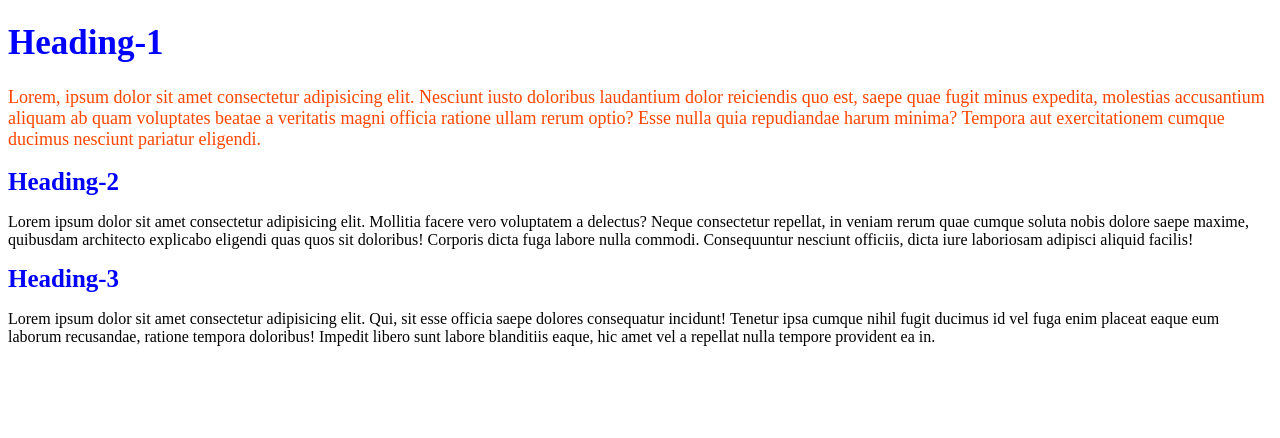
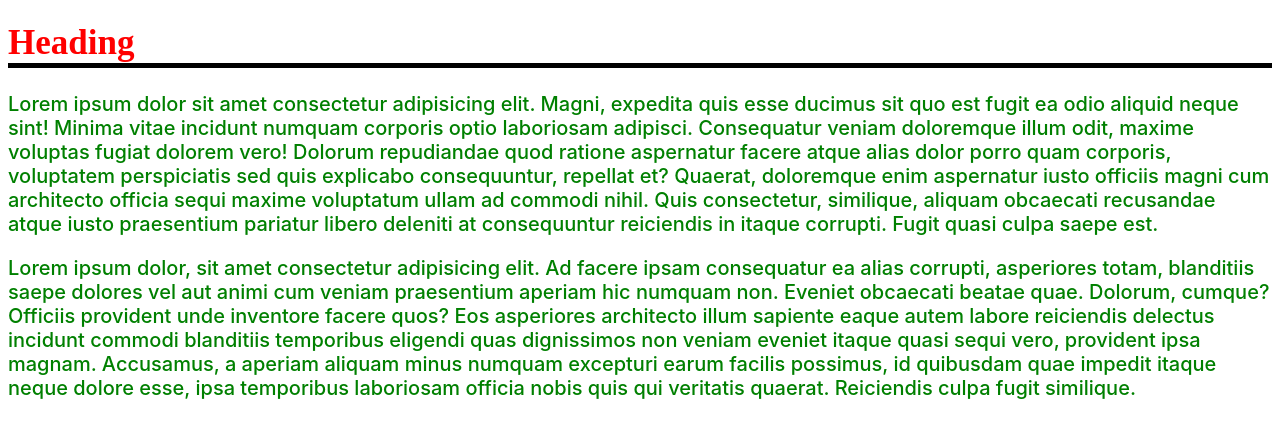
Before and after one commit to palak1101/FullStack-Web-Development, a plain HTML site: page index.html in a window 1280 px wide. Drawn offline with Linux system fonts and the light colour scheme.

Commit message:
internal css-element selector

```diff
--- a/index.html
+++ b/index.html
@@ -5,17 +5,30 @@
     <meta http-equiv="X-UA-Compatible" content="IE=edge">
     <meta name="viewport" content="width=device-width, initial-scale=1.0">
     <title>FullStack-Track</title>
+    <style>
+        h1{
+            color: red;
+            font-size: 35px;
+            border-bottom: 5px solid black;
+        }
+
+        p{
+            color: green !important;
+            font-size: 20px;
+            font-family: -apple-system, BlinkMacSystemFont, 'Segoe UI', Roboto, Oxygen, Ubuntu, Cantarell, 'Open Sans', 'Helvetica Neue';
+            font-weight: 500;
+        }
+    </style>
 </head>
 
 <body>
-    <h1 style="color: blue; font-size: 35px" >Heading-1</h1>
-    <p style="color: orangered; font-size: 18px" >Lorem, ipsum dolor sit amet consectetur adipisicing elit. Nesciunt iusto doloribus laudantium dolor reiciendis quo est, saepe quae fugit minus expedita, molestias accusantium aliquam ab quam voluptates beatae a veritatis magni officia ratione ullam rerum optio? Esse nulla quia repudiandae harum minima? Tempora aut exercitationem cumque ducimus nesciunt pariatur eligendi.</p>
+    <h1>Heading</h1>
+    <p style="color: blueviolet">Lorem ipsum dolor sit amet consectetur adipisicing elit. Magni, expedita quis esse ducimus sit quo est fugit ea odio aliquid neque sint! Minima vitae incidunt numquam corporis optio laboriosam adipisci. Consequatur veniam doloremque illum odit, maxime voluptas fugiat dolorem vero! Dolorum repudiandae quod ratione aspernatur facere atque alias dolor porro quam corporis, voluptatem perspiciatis sed quis explicabo consequuntur, repellat et? Quaerat, doloremque enim aspernatur iusto officiis magni cum architecto officia sequi maxime voluptatum ullam ad commodi nihil. Quis consectetur, similique, aliquam obcaecati recusandae atque iusto praesentium pariatur libero deleniti at consequuntur reiciendis in itaque corrupti. Fugit quasi culpa saepe est.</p>
 
-    <h1 style="color: blue; font-size: 25px">Heading-2</h1>
-    <p>Lorem ipsum dolor sit amet consectetur adipisicing elit. Mollitia facere vero voluptatem a delectus? Neque consectetur repellat, in veniam rerum quae cumque soluta nobis dolore saepe maxime, quibusdam architecto explicabo eligendi quas quos sit doloribus! Corporis dicta fuga labore nulla commodi. Consequuntur nesciunt officiis, dicta iure laboriosam adipisci aliquid facilis!</p>
+    <p>Lorem ipsum dolor, sit amet consectetur adipisicing elit. Ad facere ipsam consequatur ea alias corrupti, asperiores totam, blanditiis saepe dolores vel aut animi cum veniam praesentium aperiam hic numquam non. Eveniet obcaecati beatae quae. Dolorum, cumque? Officiis provident unde inventore facere quos? Eos asperiores architecto illum sapiente eaque autem labore reiciendis delectus incidunt commodi blanditiis temporibus eligendi quas dignissimos non veniam eveniet itaque quasi sequi vero, provident ipsa magnam. Accusamus, a aperiam aliquam minus numquam excepturi earum facilis possimus, id quibusdam quae impedit itaque neque dolore esse, ipsa temporibus laboriosam officia nobis quis qui veritatis quaerat. Reiciendis culpa fugit similique.</p>
 
-    <h1 style="color: blue; font-size: 25px">Heading-3</h1>
-    <p>Lorem ipsum dolor sit amet consectetur adipisicing elit. Qui, sit esse officia saepe dolores consequatur incidunt! Tenetur ipsa cumque nihil fugit ducimus id vel fuga enim placeat eaque eum laborum recusandae, ratione tempora doloribus! Impedit libero sunt labore blanditiis eaque, hic amet vel a repellat nulla tempore provident ea in.</p>
+    <!-- Specificity- Inline CSS > Element Selector -->
+
 </body>
 
 </html>
```
